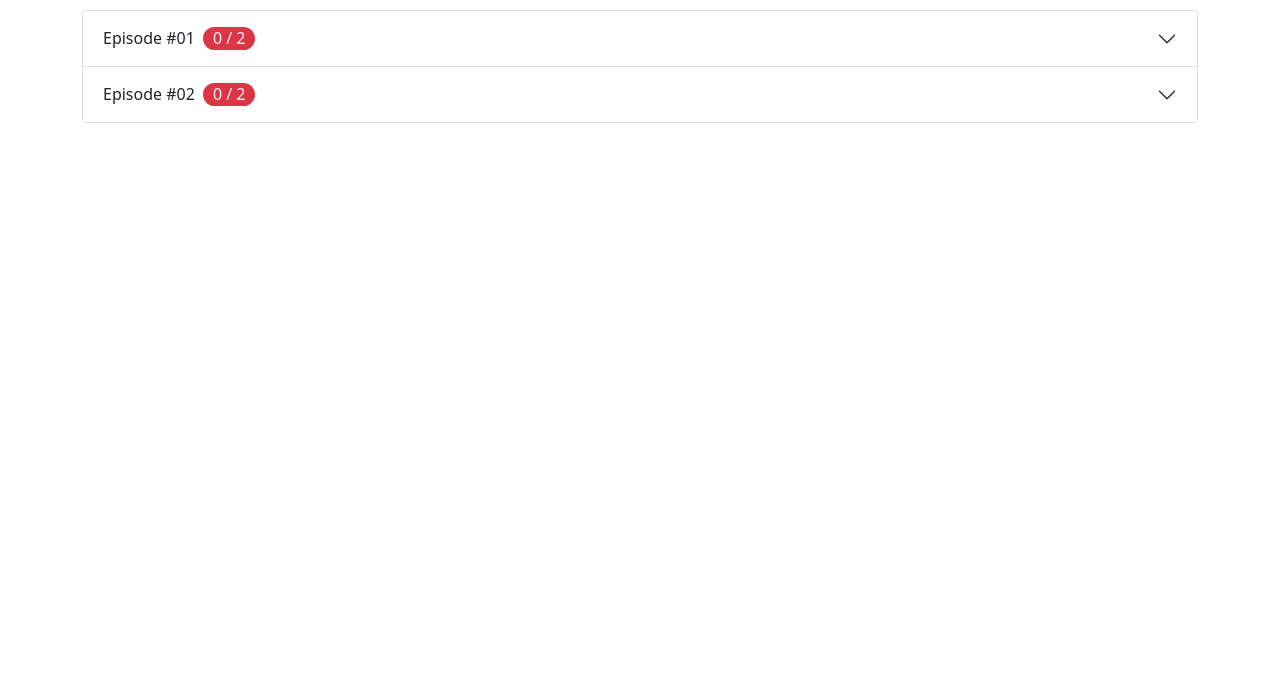
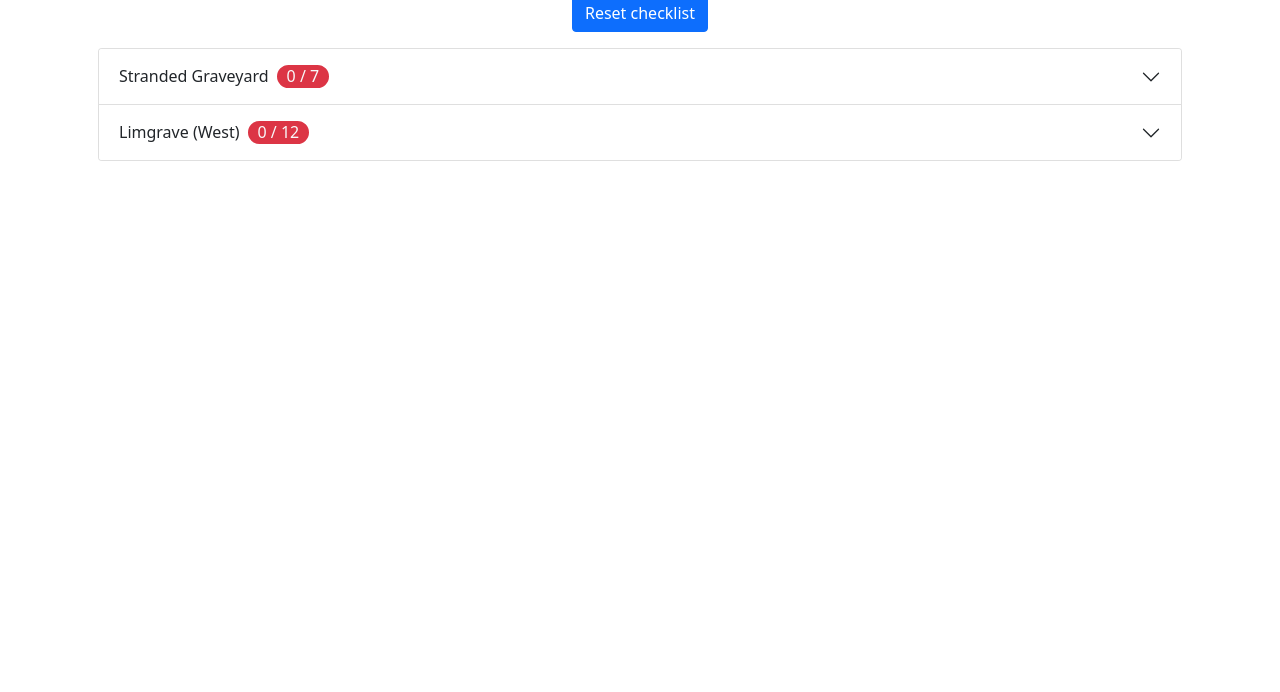
Before and after one commit to SunMar/elden-ring-cheat-sheet, a plain HTML site: page index.html in a window 1280 px wide. Shown: the part 108-800 px from the top of the page. Drawn offline with nearby package versions, Linux system fonts and the light colour scheme.

Commit message:
Episode 1

```diff
--- a/eldenring.json
+++ b/eldenring.json
@@ -1,10 +1,219 @@
 {
-  "Episode #01": {
-    "01-item-a": "Item A",
-    "01-item-b": "Item B"
-  },
-  "Episode #02": {
-    "02-item-x": "Item X",
-    "02-item-y": "Item Y"
-  }
+    "items": {
+        "the-ring": {
+            "type": "gesture",
+            "name": "The Ring",
+            "wiki": "https://eldenring.wiki.fextralife.com/Gestures"
+        },
+        "wizened-finger": {
+            "type": "multiplayer",
+            "name": "Tarnished's Wizened Finger",
+            "wiki": "https://eldenring.wiki.fextralife.com/Tarnished%27s+Wizened+Finger"
+        },
+        "cave-of-knowledge": {
+            "type": "grace",
+            "name": "Cave of Knowledge",
+            "wiki": "https://eldenring.wiki.fextralife.com/Interactive+Map?id=458&lat=-195.203125&lng=102.307751&zoom=8&code=mapA"
+        },
+        "soldier-of-godrick": {
+            "type": "boss",
+            "name": "Soldier of Godrick",
+            "wiki": "https://eldenring.wiki.fextralife.com/Soldier+of+Godrick"
+        },
+        "strength": {
+            "type": "gesture",
+            "name": "Strength!",
+            "wiki": "https://eldenring.wiki.fextralife.com/Gestures"
+        },
+        "stranded-graveyard": {
+            "type": "grace",
+            "name": "Stranded Graveyard",
+            "wiki": "https://eldenring.wiki.fextralife.com/Interactive+Map?id=2&lat=-196.3125&lng=101.074932&zoom=8"
+        },
+        "finger-severer": {
+            "type": "multiplayer",
+            "name": "Finger Severer",
+            "wiki": "https://eldenring.wiki.fextralife.com/Finger+Severer"
+        },
+        "furled-finger": {
+            "type": "multiplayer",
+            "name": "Tarnished's Furled Finger",
+            "wiki": "https://eldenring.wiki.fextralife.com/Tarnished's+Furled+Finger"
+        },
+        "the-first-step": {
+            "type": "grace",
+            "name": "The First Step",
+            "wiki": "https://eldenring.wiki.fextralife.com/Interactive+Map?id=457&lat=-195.257812&lng=100.316924&zoom=8"
+        },
+        "varre": {
+            "type": "npc",
+            "name": "White Mask Varré",
+            "wiki": "https://eldenring.wiki.fextralife.com/White+Mask+Varre"
+        },
+        "small-golden-effigy": {
+            "type": "multiplayer",
+            "name": "Small Golden Effigy",
+            "wiki": "https://eldenring.wiki.fextralife.com/Small+Golden+Effigy"
+        },
+        "golden-rune-2": {
+            "type": "rune",
+            "name": "Golden Rune [2]",
+            "wiki": "https://eldenring.wiki.fextralife.com/Golden+Rune+(2)"
+        },
+        "church-of-elleh": {
+            "type": "grace",
+            "name": "Church of Elleh",
+            "wiki": "https://eldenring.wiki.fextralife.com/Interactive+Map?id=355&lat=-192.460937&lng=100.200443&zoom=8"
+        },
+        "kale": {
+            "type": "npc",
+            "name": "Merchant Kalé",
+            "wiki": "https://eldenring.wiki.fextralife.com/Merchant+Kale"
+        },
+        "crafting-kit": {
+            "type": "key",
+            "name": "Crafting Kit",
+            "wiki": "https://eldenring.wiki.fextralife.com/Crafting+Kit"
+        },
+        "smithing-stone-1": {
+            "type": "upgrade",
+            "name": "Smithing Stone [1]",
+            "wiki": "https://eldenring.wiki.fextralife.com/Smithing+Stone+(1)"
+        },
+        "kukuri": {
+            "type": "consumable",
+            "name": "Kukuri",
+            "wiki": "https://eldenring.wiki.fextralife.com/Kukri"
+        },
+        "gatefront": {
+            "type": "grace",
+            "name": "Gatefront",
+            "wiki": "https://eldenring.wiki.fextralife.com/Interactive+Map?id=403&lat=-185.78125&lng=102.102529&zoom=8"
+        },
+        "spectral-steed-whistle": {
+            "type": "tool",
+            "name": "Spectral Steed Whistle",
+            "wiki": "https://eldenring.wiki.fextralife.com/Spectral+Steed+Whistle"
+        }
+    },
+    "checkboxes": {
+        "stranded-graveyard": {
+            "10": {
+                "items": [ "the-ring" ],
+                "location": "If you pre-ordered Elden Ring, you will receive this gesture automatically at the start of the game. If you did not pre-order you can still receive this gesture via co-op by helping someone who pre-ordered the game defeat a boss.",
+                "area": "chapel-of-anticipation",
+                "guide": "https://www.youtube.com/watch?v=9Kn75xtLPDY&t=403s"
+            },
+            "20": {
+                "items": [ "wizened-finger" ],
+                "location": "On a corpse to your right.",
+                "area": "chapel-of-anticipation",
+                "guide": "https://www.youtube.com/watch?v=9Kn75xtLPDY&t=406s"
+            },
+            "30": {
+                "items": [ "cave-of-knowledge" ],
+                "location": "After awaking in the Stranded Graveyard, jump down where the ghost is saying to take the plunge.",
+                "area": "stranded-graveyard",
+                "guide": "https://www.youtube.com/watch?v=9Kn75xtLPDY&t=621s"
+            },
+            "40": {
+                "items": [ "soldier-of-godrick" ],
+                "location": "Behind the fog wall you encounter as you progress through the Cave of Knowledge.",
+                "area": "stranded-graveyard",
+                "guide": "https://www.youtube.com/watch?v=9Kn75xtLPDY&t=773s"
+            },
+            "50": {
+                "items": [ "strength" ],
+                "location": "On a corpse on a ledge after Soldier of Godrick.",
+                "area": "stranded-graveyard",
+                "guide": "https://www.youtube.com/watch?v=9Kn75xtLPDY&t=809s"
+            },
+            "60": {
+                "items": [ "stranded-graveyard" ],
+                "location": "After finishing the Cave of Knowledge, next to the Imp Statue Seal of Fringefolk Hero's Cave.",
+                "area": "stranded-graveyard",
+                "guide": "https://www.youtube.com/watch?v=9Kn75xtLPDY&t=833s"
+            },
+            "70": {
+                "items": [ "finger-severer", "furled-finger" ],
+                "location": "On a corpse in the room with the Stranded Graveyard grace.",
+                "area": "stranded-graveyard",
+                "guide": "https://www.youtube.com/watch?v=9Kn75xtLPDY&t=842s"
+            }
+        },
+        "limgrave-west": {
+            "10": {
+                "items": [ "the-first-step" ],
+                "location": "Straight ahead after leaving the Stranded Graveyard. White Mask Varré is standing next to the grace.",
+                "area": "limgrave-west",
+                "guide": "https://www.youtube.com/watch?v=9Kn75xtLPDY&t=833s"
+            },
+            "20": {
+                "items": [ "varre" ],
+                "location": "Standing next to the The First Step grace. Exhaust his dialogue by talking to him 3 times.",
+                "area": "limgrave-west",
+                "guide": "https://www.youtube.com/watch?v=9Kn75xtLPDY&t=871s"
+            },
+            "30": {
+                "items": [ "small-golden-effigy" ],
+                "location": "On the Effigy of the Martyr statue a few steps east from the The First Step grace.",
+                "area": "limgrave-west",
+                "guide": "https://www.youtube.com/watch?v=9Kn75xtLPDY&t=994s"
+            },
+            "40": {
+                "items": [ "golden-rune-2" ],
+                "location": "In front of the Church of Elleh at the bottom of the crucifixion stake.",
+                "area": "limgrave-west",
+                "guide": "https://www.youtube.com/watch?v=9Kn75xtLPDY&t=1027s"
+            },
+            "50": {
+                "items": [ "church-of-elleh" ],
+                "location": "Inside the ruins of the Church of Elleh.",
+                "area": "limgrave-west",
+                "guide": "https://www.youtube.com/watch?v=9Kn75xtLPDY&t=1039s"
+            },
+            "60": {
+                "items": [ "kale" ],
+                "location": "Found in the Church of Elleh. Talk to Kalé to learn more about him and the nomadic merchants.",
+                "area": "limgrave-west",
+                "guide": "https://www.youtube.com/watch?v=9Kn75xtLPDY&t=1045s"
+            },
+            "70": {
+                "items": [ "crafting-kit" ],
+                "location": "Buy the Crafting Kit from Kallé.",
+                "area": "limgrave-west",
+                "guide": "https://www.youtube.com/watch?v=9Kn75xtLPDY&t=1085s"
+            },
+            "80": {
+                "items": [ "smithing-stone-1" ],
+                "location": "On the smithing table in the Church of Elleh.",
+                "area": "limgrave-west",
+                "guide": "https://www.youtube.com/watch?v=9Kn75xtLPDY&t=1099s"
+            },
+            "90": {
+                "items": { "kukuri": 4 },
+                "location": "On a corpse by the side of the road between the Church of Elleh and the Gatefront Ruins.",
+                "area": "limgrave-west",
+                "guide": "https://www.youtube.com/watch?v=9Kn75xtLPDY&t=1139s"
+            },
+            "100": {
+                "items": [ "gatefront" ],
+                "location": "West of the Gatefront Ruins, just before the big gate.",
+                "area": "limgrave-west",
+                "guide": "https://www.youtube.com/watch?v=9Kn75xtLPDY&t=1227s"
+            },
+            "110": {
+                "items": [ "spectral-steed-whistle" ],
+                "location": "Rest at the Gatefront grace to get a cut scene with Melina (she can also appear at various other sites of grace in Limgrave and Caelid). After accepting her accord she will give you the whistle.",
+                "area": "limgrave-west",
+                "guide": "https://www.youtube.com/watch?v=9Kn75xtLPDY&t=1352s"
+            },
+            "120": {
+                "items": [ "spectral-steed-whistle" ],
+                "location": "",
+                "area": "limgrave-west",
+                "guide": "https://www.youtube.com/watch?v=9Kn75xtLPDY&t=1352s"
+            }
+        }
+    }
 }
--- a/index.html
+++ b/index.html
@@ -6,26 +6,15 @@
   <meta name="description" content="A checklist for Elden Ring to acquire all items, weapons, armor and spells, complete all side quests, explore every dungeon and defeat every boss and mini boss.">
   <meta name="author" content="SunMar">
   <link href="https://cdn.jsdelivr.net/npm/bootstrap@5.1.3/dist/css/bootstrap.min.css" rel="stylesheet" integrity="sha384-1BmE4kWBq78iYhFldvKuhfTAU6auU8tT94WrHftjDbrCEXSU1oBoqyl2QvZ6jIW3" crossorigin="anonymous">
+  <link rel="stylesheet" href="https://cdn.jsdelivr.net/npm/bootstrap-icons@1.8.2/font/bootstrap-icons.css" integrity="sha384-eoTu3+HydHRBIjnCVwsFyCpUDZHZSFKEJD0mc3ZqSBSb6YhZzRHeiomAUWCstIWo" crossorigin="anonymous">
   <link href="styles.css" rel="stylesheet">
-  <script src="https://code.jquery.com/jquery-3.6.0.min.js"></script>
-  <script src="https://code.jquery.com/ui/1.13.1/jquery-ui.min.js"></script>
+  <script src="https://code.jquery.com/jquery-3.6.0.min.js" integrity="sha384-vtXRMe3mGCbOeY7l30aIg8H9p3GdeSe4IFlP6G8JMa7o7lXvnz3GFKzPxzJdPfGK" crossorigin="anonymous"></script>
+  <script src="https://code.jquery.com/ui/1.13.1/jquery-ui.min.js" integrity="sha384-tc3TMXCcTCib89yECEQXI4e6DhhlwNrqzYpvyeSqBD2vB/KugQH7o3p+/UtKuS5L" crossorigin="anonymous"></script>
   <script src="https://cdn.jsdelivr.net/npm/bootstrap@5.1.3/dist/js/bootstrap.bundle.min.js" integrity="sha384-ka7Sk0Gln4gmtz2MlQnikT1wXgYsOg+OMhuP+IlRH9sENBO0LRn5q+8nbTov4+1p" crossorigin="anonymous"></script>
-  <script src="store2.min.js?v=2.14.0"></script>
+  <script src="https://cdn.jsdelivr.net/npm/store2@2.13.2/dist/store2.min.js" integrity="sha256-JPFR/7zINXqP7QDM/zA7iRDK7PYFNUTAnJULaGEHK8Q=" crossorigin="anonymous"></script>
   <script src="javascript.js"></script>
 </head>
 <body>
-  <nav class="navbar navbar-expand-lg navbar-light bg-light">
-    <div class="container-fluid">
-      <button class="navbar-toggler" type="button" data-bs-toggle="collapse" data-bs-target="#navbarSupportedContent" aria-controls="navbarSupportedContent" aria-expanded="false" aria-label="Toggle navigation">
-        <span class="navbar-toggler-icon"></span>
-      </button>
-      <div class="collapse navbar-collapse justify-content-center" id="navbarSupportedContent">
-        <ul class="navbar-nav mx-auto">
-        </ul>
-      </div>
-    </div>
-  </nav>
-
   <div class="container">
     <div class="row">
       <div class="col-12 text-center">
@@ -33,8 +22,32 @@
         <p class="lead">Contribute to the checklist at the <a href="https://github.com/SunMar/elden-ring-cheat-sheet">GitHub Repository</a>.</p>
       </div>
     </div>
+    <div class="row">
+      <div class="col-12 text-center">
+        <button type="button" class="btn btn-primary" data-bs-toggle="modal" data-bs-target="#resetChecklistModal">Reset checklist</button>
+      </div>
+    </div>
 
-    <div id="checklist" class="accordion"></div>
+    <div class="modal fade" id="resetChecklistModal" tabindex="-1" aria-labelledby="resetChecklistModalHeader" aria-hidden="true">
+      <div class="modal-dialog modal-dialog-centered">
+        <div class="modal-content">
+          <div class="modal-header">
+            <h5 class="modal-title" id="resetChecklistModalHeader">Reset checklist</h5>
+            <button type="button" class="btn-close" data-bs-dismiss="modal" aria-label="Close"></button>
+          </div>
+          <div class="modal-body">
+            If you reset the checklist all checked items are cleared, and all progress is lost.
+            Useful for example if you start a New Game. Are you sure you want to reset the checklist?
+          </div>
+          <div class="modal-footer">
+            <button type="button" class="btn btn-secondary" data-bs-dismiss="modal">Close</button>
+            <button type="button" class="btn btn-primary" id="resetChecklist">Reset checklist</button>
+          </div>
+        </div>
+      </div>
+    </div>
+
+    <div id="checklist" class="accordion m-3"></div>
   </div>
 </body>
 </html>
--- a/javascript.js
+++ b/javascript.js
@@ -1,67 +1,126 @@
+const language = {
+    'items': {
+        'types': {
+            'gesture': 'Gesture',
+            'multiplayer': 'Multiplayer Item',
+            'grace': 'Site of Lost Grace',
+            'boss': 'Boss',
+            'npc': 'NPC',
+            'rune': 'Rune',
+            'key': 'Key Item',
+            'upgrade': 'Upgrade Material',
+            'consumable': 'Consumable Item',
+            'tool': 'Tool',
+        },
+        'areas': {
+            'chapel-of-anticipation': 'Chapel of Anticipation',
+            'stranded-graveyard': 'Stranded Graveyard',
+            'limgrave-west': 'Limgrave (West)',
+        }
+    },
+    'sections': {
+        'stranded-graveyard': 'Stranded Graveyard',
+        'limgrave-west': 'Limgrave (West)',
+    },
+    'misc': {
+        'done': 'DONE',
+    }
+}
+
 const storage = {
     'section': store.namespace('ercs.section'),
     'checklist': store.namespace('ercs.checklist'),
 };
 
-function createSection(id, name, show) {
-    let accordionClass;
+function createSection(sectionId) {
+    const accordionItem = $(`<div class="accordion-item cs-section" id="${sectionId}"></div>`);
 
-    if (show) {
-        accordionClass = {
-            'header': '',
-            'body': 'show',
-        }
-    } else {
-        accordionClass = {
-            'header': 'collapsed',
-            'body': '',
-        }
+    const accordionHeader = $(`<h3 class="accordion-header" id="${sectionId}-header"></h3>`);
+
+    const accordionButton = $(`
+        <button class="accordion-button collapsed" type="button" data-bs-toggle="collapse" data-bs-target="#${sectionId}-body" aria-expanded="false" aria-controls="${sectionId}-body">
+            ${language.sections[sectionId]}
+            <span class="cs-progress border-danger bg-danger mx-2 px-2 border border-2 rounded-pill text-light">
+                <span id="${sectionId}-done"></span> / <span id="${sectionId}-total"></span>
+            </span>
+        </button>
+    `);
+
+    const accordionButtonDone = $(`<span class="cs-done border-success bg-success mx-2 px-2 border border-2 rounded-pill text-light">${language.misc.done}</span>`);
+    accordionButtonDone.hide();
+
+    accordionButton.append(accordionButtonDone);
+    accordionHeader.append(accordionButton);
+
+    const accordionBody = $(`
+        <div id="${sectionId}-body" class="accordion-collapse collapse" aria-labelledby="${sectionId}-header">
+            <div class="accordion-body"></div>
+        </div>
+    `);
+
+    accordionItem.on('show.bs.collapse', {'sectionId': sectionId}, (event) => {
+        storage.section.set(event.data.sectionId, true);
+    });
+
+    accordionItem.on('hide.bs.collapse', {'sectionId': sectionId}, (event) => {
+        storage.section.set(event.data.sectionId, false);
+    });
+
+    if (storage.section.get(sectionId)) {
+        accordionBody.addClass('show');
+        accordionButton.removeClass('collapsed');
+        accordionButton.attr('aria-expanded', true);
     }
 
-    return $(`
-        <div class="accordion-item">
-            <h3 class="accordion-header" id="${id}-label">
-                <button class="accordion-button ${accordionClass.header}" type="button" data-bs-toggle="collapse" data-bs-target="#${id}" aria-expanded="true" aria-controls="${id}">
-                    ${name}
-                    <span class="ercs-progress mx-2 px-2 border border-2 rounded-pill text-light"><span id="${id}-done"></span> / <span id="${id}-total"></span></span>
-                </button>
-            </h3>
-            <div id="${id}" class="accordion-collapse collapse ${accordionClass.body}" aria-labelledby="${id}-label">
-                <div class="accordion-body"></div>
-            </div>
-        </div>
-    `);
+    accordionItem.append(accordionHeader, accordionBody);
+
+    return accordionItem;
 }
 
-function createItem(id, name) {
-    return $(`
-        <div class="form-check">
-            <input class="form-check-input" type="checkbox" id="${id}">
-            <label class="form-check-label" for="${id}">${name}</label>
-        </div>
+function createCheckbox(sectionId, checkboxId, loot, items) {
+    const input = $(`<input class="form-check-input" type="checkbox" id="${checkboxId}">`);
+    const label = $(`<label class="form-check-label" for="${checkboxId}"></label>`);
+
+    input.on('change', {'sectionId': sectionId, 'checkboxId': checkboxId, 'input': input, 'label': label}, (event) => {
+        const checked = input.prop('checked');
+
+        storage.checklist.set(checkboxId, checked);
+
+        if (checked) {
+            event.data.label.addClass('cs-done');
+            sectionIncrementDone(event.data.sectionId);
+        } else {
+            event.data.label.removeClass('cs-done');
+            sectionDecreaseDone(event.data.sectionId);
+        }
+    });
+
+    const itemList = [];
+
+    $.each(loot.items, (key, value) => {
+        let count, item;
+
+        if (typeof key === "string") {
+            count = value + 'x ';
+            item = key;
+        } else {
+            count = '';
+            item = value;
+        }
+
+        itemList.push(`<a href="${items[item].wiki}" target="_blank">${count} ${items[item].name} (${language.items.types[items[item].type]})</a>`);
+    });
+
+    label.html(`
+        ${itemList.join(', ')}: ${loot.location}
+        <a href="${loot.guide}" target="_blank"><i class="bi bi-play-btn"></i></a>
+        <span class="fst-italic">${language.items.areas[loot.area]}</span>
     `);
-}
 
-function itemChanged(event) {
-    storage.checklist.set(this.id, this.checked);
+    const checkbox = $(`<div class="form-check"></div>`);
+    checkbox.append(input, label);
 
-    if (this.checked) {
-        event.data.item.find('label').addClass('ecrs-done');
-        sectionIncrementDone(event.data.sectionId);
-    } else {
-        event.data.item.find('label').removeClass('ecrs-done');
-        sectionDecreaseDone(event.data.sectionId);
-    }
-}
-
-function sectionShow(event) {
-    console.log('show', event.data.sectionId);
-    storage.section.set(event.data.sectionId, true);
-}
-
-function sectionHide(event) {
-    console.log('hide', event.data.sectionId);
-    storage.section.set(event.data.sectionId, false);
+    return checkbox;
 }
 
 function sectionDone(sectionId) {
@@ -85,61 +144,61 @@
 
     sectionDoneElement.html(done);
 
-    const progress = $(`#${sectionId}-label .ercs-progress`);
-
     if (done === parseInt($(`#${sectionId}-total`).html(), 10)) {
-        progress.addClass([ 'border-success', 'bg-success' ]);
-        progress.removeClass([ 'border-danger', 'bg-danger' ]);
+        $(`#${sectionId}-header .cs-progress`).hide();
+        $(`#${sectionId}-header .cs-done`).show();
     } else {
-        progress.addClass([ 'border-danger', 'bg-danger' ]);
-        progress.removeClass([ 'border-success', 'bg-success' ]);
+        $(`#${sectionId}-header .cs-progress`).show();
+        $(`#${sectionId}-header .cs-done`).hide();
     }
 }
 
-$(window).on('load', function () {
+$(window).on('load', () => {
+    $('#resetChecklist').on('click', () => {
+        $('.cs-section').each((index, element) => {
+            $(`#${element.id}-body`).collapse('hide');
+            sectionUpdateDone(element.id, 0);
+        });
+
+        storage.section.clearAll();
+        storage.checklist.clearAll();
+
+        $('#resetChecklistModal').modal('hide');
+    });
+
     $.ajax("eldenring.json", {
-        'dataType': 'json'
-    }).done(function (response) {
+        'dataType': 'json',
+        'cache': false,
+    }).done((response) => {
         const checklist = $('#checklist');
 
-        $.each(response, function (sectionName, items) {
-            const sectionId = sectionName.replace(/\W/g, '');
-            const section = createSection(sectionId, sectionName, storage.section.get(sectionId));
-            section.on('show.bs.collapse', { 'sectionId': sectionId }, sectionShow);
-            section.on('hide.bs.collapse', { 'sectionId': sectionId }, sectionHide);
+        $.each(response.checkboxes, (sectionId, sectionList) => {
+            const section = createSection(sectionId);
 
             checklist.append(section);
 
-            let doneCounter = 0;
-            let totalCounter = 0;
+            const counters = {
+                'done': 0,
+                'total': 0,
+            }
 
-            $.each(items, function (itemId, itemName) {
-                const item = createItem(itemId, itemName);
-                const checkbox = item.find('input[type=checkbox]');
-                const done = !!storage.checklist.get(checkbox.prop('id'));
+            $.each(sectionList, (index, loot) => {
+                const checkboxId = sectionId + '-' + index;
+                const checkbox = createCheckbox(sectionId, checkboxId, loot, response.items);
+                const done = !!storage.checklist.get(checkboxId);
 
-                totalCounter++;
+                counters.total++;
 
                 if (done) {
-                    doneCounter++;
+                    counters.done++;
+                    checkbox.find(`#${checkboxId}`).prop('checked', done).trigger('change');
                 }
 
-                section.find('.accordion-body').append(item);
-
-                item.find('.form-check-input').on(
-                    'change',
-                    {
-                        'sectionId': sectionId,
-                        'item': item,
-                    },
-                    itemChanged
-                );
-
-                checkbox.prop('checked', done).trigger('change');
+                section.find('.accordion-body').append(checkbox);
             });
 
-            section.find(`#${sectionId}-total`).html(totalCounter);
-            sectionUpdateDone(sectionId, doneCounter);
+            section.find(`#${sectionId}-total`).html(counters.total);
+            sectionUpdateDone(sectionId, counters.done);
         });
     });
 });
--- a/styles.css
+++ b/styles.css
@@ -2,6 +2,10 @@
     white-space: nowrap;
 }
 
-label.ecrs-done {
+label.cs-done {
     text-decoration: line-through;
 }
+
+a {
+    text-decoration: none;
+}
```
Also changed, not shown: store2.min.js (deleted), 1 other file.
